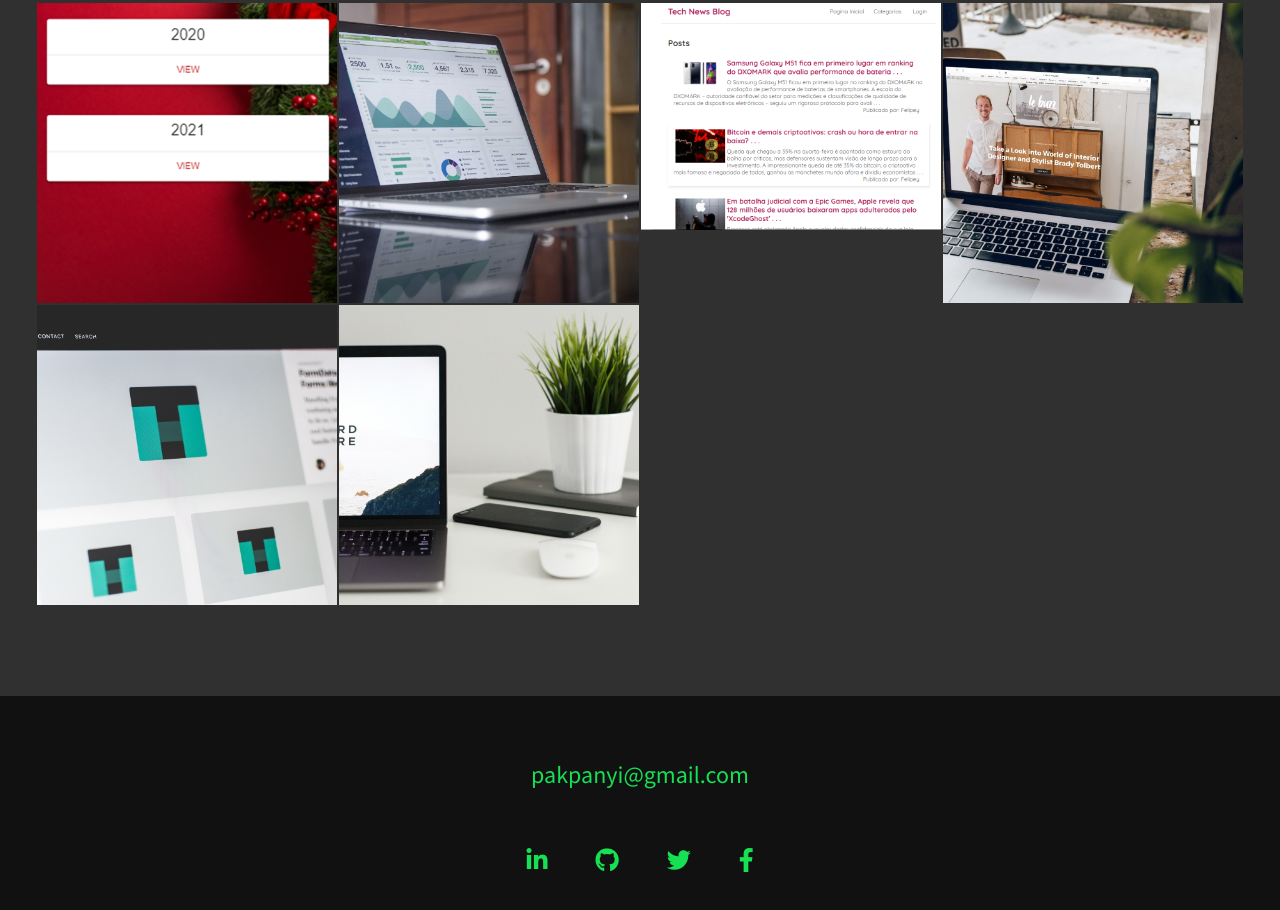
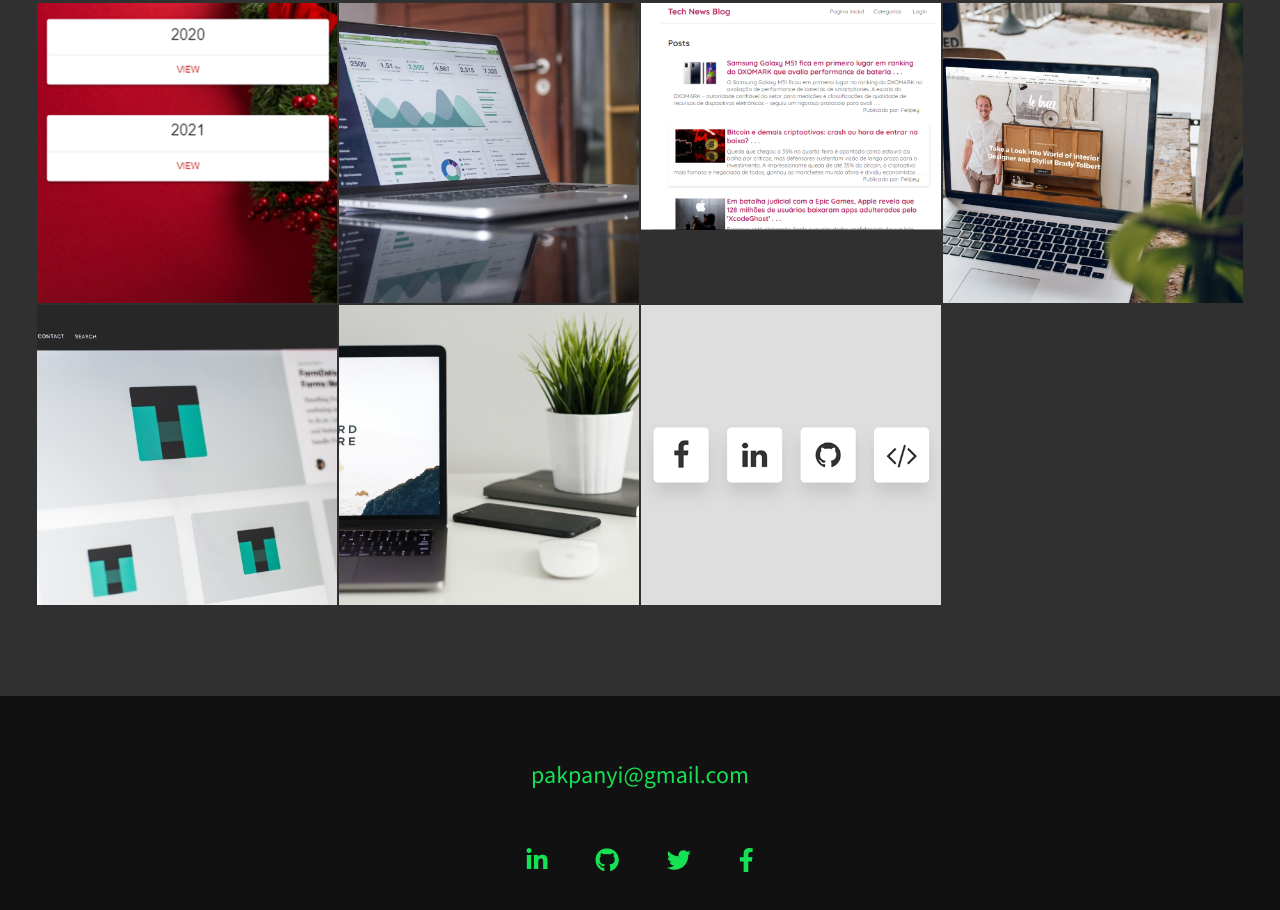
Before and after one commit to felipey2010/portfolio-philip, a plain HTML site: page index.html in a window 1280 px wide. Shown: the part 1928-2838 px from the top of the page. Drawn offline with nearby package versions, Linux system fonts and the light colour scheme.

Commit message:
updated work

```diff
--- a/index.html
+++ b/index.html
@@ -221,6 +221,21 @@
           </a>
           <div class="overlay"><p>Backend Blog</p></div>
         </div>
+        <!-- Portifolio 07 -->
+        <div class="container">
+          <a
+            href="https://my-socialmedia-links.vercel.app/"
+            class="portifolio__item"
+            target="_blank"
+          >
+            <img
+              src="img/social_media.png"
+              alt="Social Media Links"
+              class="portifolio__img"
+            />
+          </a>
+          <div class="overlay"><p>My Social Media</p></div>
+        </div>
       </div>
     </section>
 
```
Also changed, not shown: img/social_media.png (added).
